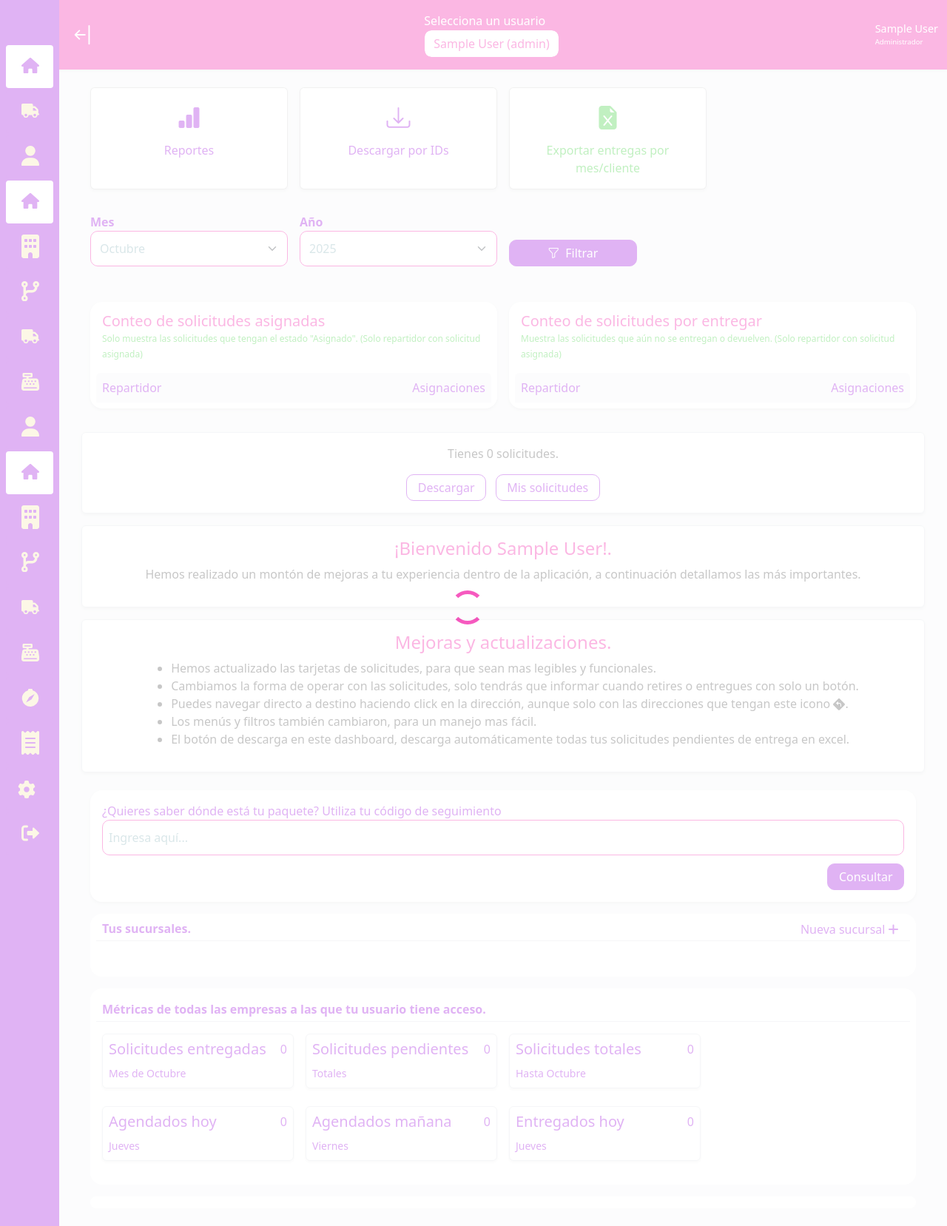
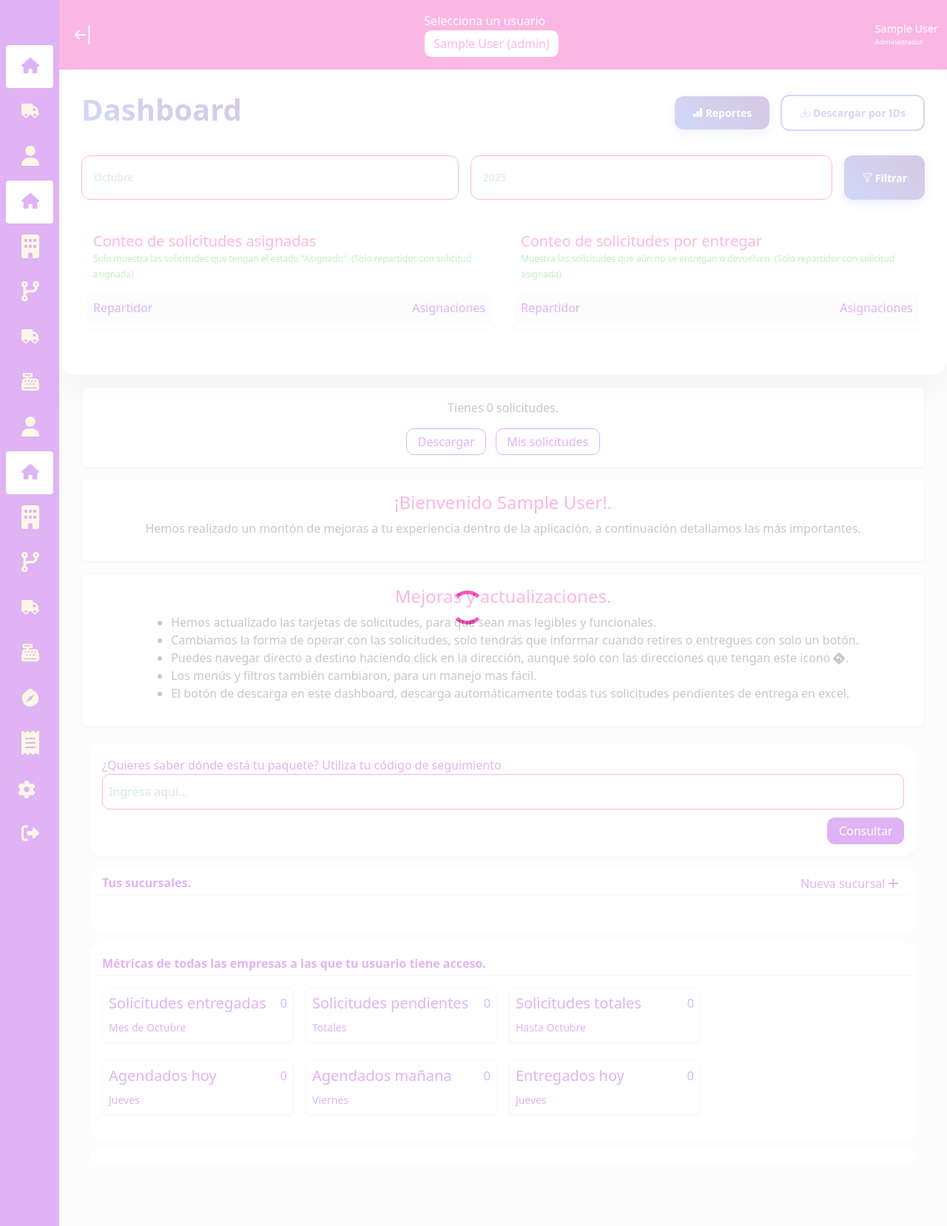
Before and after one commit to esnavarrog/thunderflow, a Rails app: page /dashboard in a window 1280 px wide. Shown: the whole page at 74% size. Run offline with Rails 7, Linux system fonts and the light colour scheme; the visitor is signed in with stand-in values (Sample User, id 1); data comes from the database, SQL or seed files in the repository; data that the repository does not hold is empty; style sheets or scripts are compiled from the project's sources; some libraries are stand-ins or nearby versions.

Commit message:
Mejorar la interfaz del dashboard, actualizando estilos y estructura para una mejor experiencia de usuario, incluyendo nuevos botones y secciones de estadísticas.

```diff
--- a/app/assets/stylesheets/application.scss
+++ b/app/assets/stylesheets/application.scss
@@ -43,6 +43,7 @@
 @import 'withdrawal_receipts';
 @import 'commune_prices';
 @import 'maps';
+@import "dashboard";
 
 .select2-container--default .select2-selection--multiple .select2-selection__rendered {
   display: flex !important;
--- /dev/null
+++ b/app/assets/stylesheets/dashboard.scss
@@ -0,0 +1,252 @@
+/* Dashboard modern styles */
+.dashboard-container {
+  max-width: 1400px;
+  margin: 0 auto;
+  background: rgba(255,255,255,0.95);
+  backdrop-filter: blur(10px);
+  border-radius: 20px;
+  box-shadow: 0 20px 40px rgba(0,0,0,0.1);
+  padding: 30px;
+  animation: slideIn 0.8s ease-out;
+}
+
+@keyframes slideIn {
+  from { opacity: 0; transform: translateY(30px); }
+  to { opacity: 1; transform: translateY(0); }
+}
+
+.dashboard-header {
+  display: flex;
+  justify-content: space-between;
+  align-items: center;
+  margin-bottom: 30px;
+  flex-wrap: wrap;
+  gap: 20px;
+
+  h1 {
+    color: #2d3748;
+    font-size: 2.5rem;
+    font-weight: 700;
+    background: linear-gradient(45deg, #667eea, #764ba2);
+    -webkit-background-clip: text;
+    -webkit-text-fill-color: transparent;
+    background-clip: text;
+  }
+}
+
+.dashboard-controls {
+  display: flex;
+  gap: 15px;
+  align-items: center;
+  flex-wrap: wrap;
+}
+
+.dashboard-btn {
+  padding: 12px 24px;
+  border: none;
+  border-radius: 12px;
+  font-weight: 600;
+  cursor: pointer;
+  transition: all 0.3s ease;
+  text-decoration: none;
+  display: inline-block;
+  font-size: 14px;
+
+  &.btn-primary {
+    background: linear-gradient(45deg, #667eea, #764ba2);
+    color: white;
+    box-shadow: 0 4px 15px rgba(102,126,234,0.4);
+
+    &:hover {
+      transform: translateY(-2px);
+      box-shadow: 0 8px 25px rgba(102,126,234,0.6);
+    }
+  }
+
+  &.btn-outline {
+    background: transparent;
+    border: 2px solid #667eea;
+    color: #667eea;
+
+    &:hover {
+      background: #667eea;
+      color: white;
+      transform: translateY(-2px);
+    }
+  }
+}
+
+.filter-section {
+  display: flex;
+  gap: 15px;
+  margin-bottom: 30px;
+  align-items: center;
+  flex-wrap: wrap;
+
+  .filter-input {
+    padding: 12px 16px;
+    border: 2px solid #e2e8f0;
+    border-radius: 12px;
+    font-size: 14px;
+    transition: all 0.3s ease;
+    background: white;
+
+    &:focus {
+      outline: none;
+      border-color: #667eea;
+      box-shadow: 0 0 0 3px rgba(102,126,234,0.1);
+    }
+  }
+}
+
+.stats-grid {
+  display: grid;
+  grid-template-columns: repeat(auto-fit, minmax(250px, 1fr));
+  gap: 20px;
+  margin-bottom: 30px;
+}
+
+.stat-card {
+  background: white;
+  padding: 25px;
+  border-radius: 16px;
+  box-shadow: 0 4px 20px rgba(0,0,0,0.08);
+  border-left: 5px solid;
+  transition: all 0.3s ease;
+  position: relative;
+  overflow: hidden;
+
+  &::before {
+    content: '';
+    position: absolute;
+    top: 0;
+    right: 0;
+    width: 100px;
+    height: 100px;
+    background: radial-gradient(circle, rgba(102,126,234,0.1) 0%, transparent 70%);
+    border-radius: 50%;
+    transform: translate(30%, -30%);
+  }
+
+  &:hover {
+    transform: translateY(-5px);
+    box-shadow: 0 10px 30px rgba(0,0,0,0.15);
+  }
+
+  &.nuevos { border-left-color: #48bb78; }
+  &.entregar { border-left-color: #ed8936; }
+  &.entregados { border-left-color: #4299e1; }
+  &.rechazados { border-left-color: #f56565; }
+  &.agendados { border-left-color: #9f7aea; }
+}
+
+.stat-number {
+  font-size: 2.5rem;
+  font-weight: 800;
+  color: #2d3748;
+  margin-bottom: 8px;
+}
+
+.stat-label {
+  font-size: 1rem;
+  color: #4a5568 !important;
+  font-weight: 600;
+  a{
+    color: #4a5568 !important;
+  }
+}
+
+.stat-subtitle {
+  font-size: 0.85rem;
+  color: #718096;
+  margin-top: 4px;
+}
+
+.charts-grid {
+  display: grid;
+  grid-template-columns: 1fr 1fr;
+  gap: 25px;
+  margin-top: 30px;
+}
+
+.chart-card {
+  background: white;
+  padding: 25px;
+  border-radius: 16px;
+  box-shadow: 0 4px 20px rgba(0,0,0,0.08);
+  transition: all 0.3s ease;
+
+  &:hover {
+    box-shadow: 0 8px 30px rgba(0,0,0,0.12);
+  }
+}
+
+.chart-title {
+  font-size: 1.3rem;
+  font-weight: 700;
+  color: #2d3748;
+  margin-bottom: 20px;
+  display: flex;
+  justify-content: space-between;
+  align-items: center;
+}
+
+.chart-container {
+  position: relative;
+  height: 300px;
+}
+
+.period-toggle {
+  display: flex;
+  background: #f7fafc;
+  border-radius: 8px;
+  padding: 4px;
+
+  button {
+    padding: 8px 16px;
+    border: none;
+    background: transparent;
+    border-radius: 6px;
+    font-weight: 600;
+    cursor: pointer;
+    transition: all 0.3s ease;
+    font-size: 12px;
+
+    &.active {
+      background: white;
+      color: #667eea;
+      box-shadow: 0 2px 8px rgba(0,0,0,0.1);
+    }
+  }
+}
+
+.status-indicator {
+  display: inline-block;
+  width: 12px;
+  height: 12px;
+  border-radius: 50%;
+  margin-right: 8px;
+
+  &.green { background: #48bb78; }
+  &.orange { background: #ed8936; }
+  &.blue { background: #4299e1; }
+  &.red { background: #f56565; }
+  &.purple { background: #9f7aea; }
+}
+
+@media (max-width: 768px) {
+  .charts-grid {
+    grid-template-columns: 1fr;
+  }
+  .dashboard-header h1 {
+    font-size: 2rem;
+  }
+  .dashboard-controls {
+    width: 100%;
+    justify-content: center;
+  }
+  .filter-section {
+    flex-direction: column;
+    align-items: stretch;
+  }
+}
--- a/app/views/welcome/_backoffice_index.html.erb
+++ b/app/views/welcome/_backoffice_index.html.erb
@@ -1,62 +1,50 @@
-<div class="container mt-3">
-    <section class="row mb-3">
-        <!-- report of deliveries -->
+<div class="dashboard-container">
+    <div class="dashboard-header">
+        <h1>Dashboard</h1>
+        <div class="dashboard-controls">
             <% if current_user.admin? %>
-        <div class="col-md-3 my-2">
-            <%= link_to report_form_path, remote: true, class: 'text-decoration-none' do %>
-              <div class="card text-center shadow-sm h-100">
-                  <div class="card-body">
-                      <i class="bi bi-bar-chart-fill text-primary" style="font-size: 2rem;"></i>
-                      <div class="mt-2 text-primary">Reportes</div>
+                <%= link_to report_form_path, remote: true, class: 'dashboard-btn btn-primary' do %>
+                    <i class="bi bi-bar-chart-fill"></i> Reportes
+                <% end %>
+                <%= link_to open_modal_ids_path, remote: true, class: 'dashboard-btn btn-outline' do %>
+                    <i class="bi bi-download"></i> Descargar por IDs
+                <% end %>
+                <% if current_user.email == 'esteban.navarro@despachospymes.cl' %>
+                  <%= link_to export_deliveries_by_month_and_company_path(year: params[:year], month: params[:month], format: :xlsx), class: 'dashboard-btn btn-outline' do %>
+                      <i class="bi bi-file-earmark-excel-fill"></i> Exportar entregas
+                  <% end %>
+                <% end %>
+
+            <% end %>
         </div>
     </div>
-            <% end %>
+
+    <div class="filter-section">
+        <%= form_with(url: metrics_path, method: :get, data: {remote: true}, class: 'd-flex gap-3 w-100', local: true) do |f| %>
+            <div class="flex-grow-1">
+                <%= f.select :month,
+                    I18n.t('date.month_names').compact.each_with_index.map { |m, i| [m.capitalize, i+1] },
+                    { include_blank: 'Mes (actual: ' + I18n.l(Date.current, format: '%B') + ')',
+                      selected: params[:month] || Date.current.month },
+                    class: 'filter-input form-select' %>
             </div>
-        <div class="col-md-3 my-2">
-            <%= link_to open_modal_ids_path, remote: true, class: 'text-decoration-none' do %>
-              <div class="card text-center shadow-sm h-100">
-                  <div class="card-body">
-                      <i class="bi bi-download text-primary" style="font-size: 2rem;"></i>
-                      <div class="mt-2 text-primary">Descargar por IDs</div>
+            <div class="flex-grow-1">
+                <%= f.select :year,
+                    (Date.current.year - 3..Date.current.year).to_a.reverse,
+                    { include_blank: 'Año (actual: ' + Date.current.year.to_s + ')',
+                      selected: params[:year] || 2025 },
+                    class: 'filter-input form-select' %>
             </div>
-              </div>
-            <% end %>
-        </div>
-        <div class="col-md-3 my-2">
-            <%= link_to export_deliveries_by_month_and_company_path(year: params[:year], month: params[:month], format: :xlsx), class: 'text-decoration-none' do %>
-              <div class="card text-center shadow-sm h-100">
-                  <div class="card-body">
-                      <i class="bi bi-file-earmark-excel-fill text-success" style="font-size: 2rem;"></i>
-                      <div class="mt-2 text-success">Exportar entregas por mes/cliente</div>
-                  </div>
-              </div>
-            <% end %>
-        </div>
-        <% end %>
-    </section>
-
-    <!-- Filtros de mes y año con mejor UX/UI -->
-    <div class="row mb-4 align-items-end">
-      <div class="col-md-3 col-sm-6 mb-2">
-        <label for="month-select" class="form-label fw-bold">Mes</label>
-        <%= form_with(url: metrics_path, method: :get, data:{remote:true}, html: {class:'d-flex gap-2 align-items-end'}, local: true) do |f| %>
-          <%= f.select :month, I18n.t('date.month_names').compact.each_with_index.map { |m, i| [m.capitalize, i+1] }, { include_blank: 'Todos los meses', selected: params[:month] || Date.current.month }, class: 'form-select', id: 'month-select' %>
-      </div>
-      <div class="col-md-3 col-sm-6 mb-2">
-        <label for="year-select" class="form-label fw-bold">Año</label>
-        <%= f.select :year, (Date.current.year - 3..Date.current.year).to_a.reverse, { include_blank: 'Todos los años', selected: params[:year] || Date.current.year }, class: 'form-select', id: 'year-select' %>
-      </div>
-      <div class="col-md-2 col-sm-12 mb-2">
-        <%= f.button type: 'submit', class: 'btn btn-primary w-100 d-flex align-items-center justify-content-center gap-2' do %>
+            <%= f.button type: 'submit', class: 'dashboard-btn btn-primary' do %>
                 <i class="bi bi-funnel"></i> Filtrar
             <% end %>
-      </div>
         <% end %>
     </div>
 
     <div id="metrics"></div>
 
-    <section id="charts-welcome" class="row mb-3"></section>
+    <section id="charts-welcome" class="row">
+    </section>
 
   <section class="row mb-3">
     <div class="col-sm-12 col-md-6 mb-3">
@@ -100,5 +88,4 @@
       </div>
     </div>
   </section>
-
 </div>
--- a/app/views/welcome/_chart_bar.html.erb
+++ b/app/views/welcome/_chart_bar.html.erb
@@ -1,5 +1,5 @@
 <div class="col-sm-12 col-md-12 col-lg-6 mb-2">
-    <div class="p-2 box-charts bg-white rounded-4 shadow-sm">
+    <div class="box-charts bg-white rounded-4 shadow-sm">
         <div class="title text-primary p-2 d-flex justify-content-between">
             <span>Solicitudes por mes</span>
             <div class="form-group">
@@ -23,7 +23,7 @@
 </div>
 <% if current_user.admin? %>
 <div class="col-sm-12 col-md-12 col-lg-6 mb-2">
-    <div class="p-2 box-charts bg-white rounded-4 shadow-sm">
+    <div class="box-charts bg-white rounded-4 shadow-sm">
         <div class="title text-primary p-2">Clientes inscritos por mes</div>
         <%= line_chart @clients_chart, datasets:[], loading: "Cargando...", colors: ["#00C8DC", "#3e8d63"],
             thousands: ".",
```
Also changed, not shown: app/views/welcome/_metrics.html.erb (+60 -92 lines). Lines whose indentation alone changed are shown as unchanged.
